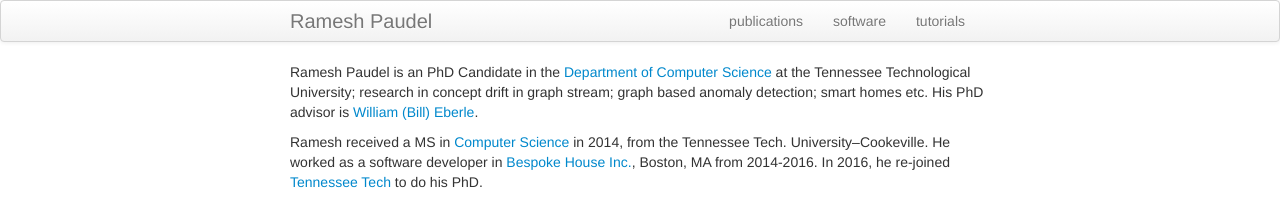
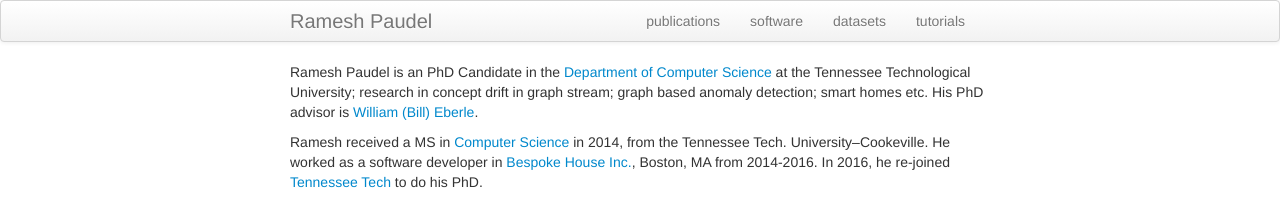
Before and after one commit to rpaudel42/rpaudel42.github.io, a Jekyll site: the page built from index.md, in a window 1280 px wide. Shown: the top 204 px of the page. Built offline with Jekyll 4.4.1, drawn with Linux system fonts in a browser that asks for light colours.

Commit message:
Update default.html

```diff
--- a/_includes/themes/twitter/default.html
+++ b/_includes/themes/twitter/default.html
@@ -37,7 +37,8 @@
           <ul class="nav">
               <li><a href="{{ BASE_PATH }}/pages/pubs.html">publications</a></li>
               <li><a href="{{ BASE_PATH }}/pages/software.html">software</a></li>
-              <li><a href="{{ BASE_PATH }}/pages/dataset.html">tutorials</a></li>
+            <li><a href="{{ BASE_PATH }}/pages/dataset.html">datasets</a></li>
+              <li><a href="{{ BASE_PATH }}/pages/tutorial.html">tutorials</a></li>
           </ul>
         </div>
       </div>
```
